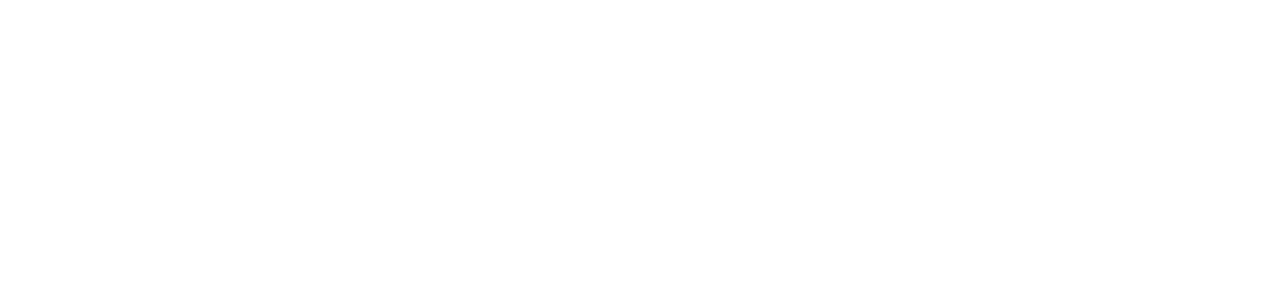
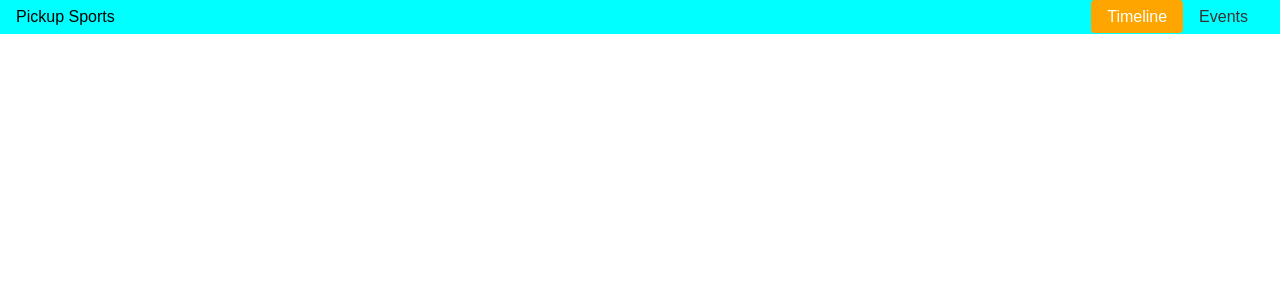
Before and after one commit to mik3ymikes/pickup_sports_client, an Angular app: page / in a window 1280 px wide. Shown: the top 300 px of the page. Built offline with nearby package versions, Linux system fonts and the light colour scheme; no server answers.

Commit message:
still working on page

```diff
--- a/src/app/app.component.html
+++ b/src/app/app.component.html
@@ -1 +1,2 @@
+<app-navigation/>
 <router-outlet/>
--- a/src/app/app.component.ts
+++ b/src/app/app.component.ts
@@ -1,10 +1,11 @@
 import { Component } from '@angular/core';
 import { RouterOutlet } from '@angular/router';
+import { NavigationComponent } from './shared/components/navigation/navigation.component';
 
 @Component({
   selector: 'app-root',
   standalone: true,
-  imports: [RouterOutlet],
+  imports: [RouterOutlet, NavigationComponent],
   templateUrl: './app.component.html',
   styleUrl: './app.component.css'
 })
--- a/src/app/app.routes.ts
+++ b/src/app/app.routes.ts
@@ -7,5 +7,9 @@
     loadComponent: () =>
     import("./features/timeline/timeline.component").then((c) =>
      c.TimelineComponent)
+  },
+  {
+    path: 'events',
+    loadComponent: ()=>import("./features/events/events.component").then((c)=>c.EventsComponent)
   }
 ];
--- /dev/null
+++ b/src/app/features/events/events.component.html
@@ -0,0 +1 @@
+<p>events works!</p>
--- /dev/null
+++ b/src/app/shared/components/navigation/navigation.component.css
@@ -0,0 +1,36 @@
+.navbar{
+  display: flex;
+  justify-content: space-between;
+  align-items: center;
+  background-color: aqua;
+  padding: 0.5rem 1rem;
+  position: sticky;
+  top: 0;
+  width: 100%;
+}
+
+
+.navbar .brand_name {
+  font-size: 1.5rem;
+  font-weight:bold ;
+  color: white;
+  padding-left: 0.5rem;
+}
+
+
+
+.navbar .nav-links a{
+  color: #333;
+  text-decoration: none;
+  padding: 0.5rem 1rem;
+  transition: background-color 0.3s ease-in-out;
+}
+
+
+
+.navbar .nav-links a:hover,
+.navbar .nav-links a.active{
+  color: white;
+  background-color: #FFA500;
+  border-radius: 4px;
+}
--- /dev/null
+++ b/src/app/shared/components/navigation/navigation.component.html
@@ -0,0 +1,7 @@
+<div class="navbar">
+  <div class="brand-name">Pickup Sports</div>
+  <div class="nav-links">
+    <a routerLink="" routerLinkActive="active" [routerLinkActiveOptions]="{exact:true}">Timeline</a>
+    <a routerLink="/events" routerLinkActive="active">Events</a>
+  </div>
+</div>
--- a/src/styles.css
+++ b/src/styles.css
@@ -1 +1,10 @@
 /* You can add global styles to this file, and also import other style files */
+*{
+  margin: 0;
+  padding: 0;
+  box-sizing: border-box;
+}
+
+body{
+  font-family: Arial, sans-serif;
+}
```
Also changed, not shown: src/app/features/events/events.component.ts (added, +12 -0 lines), src/app/shared/components/navigation/navigation.component.ts (added, +13 -0 lines), src/app/features/events/events.component.css (added), 2 other files (tests, documents, lock files or other folders).
